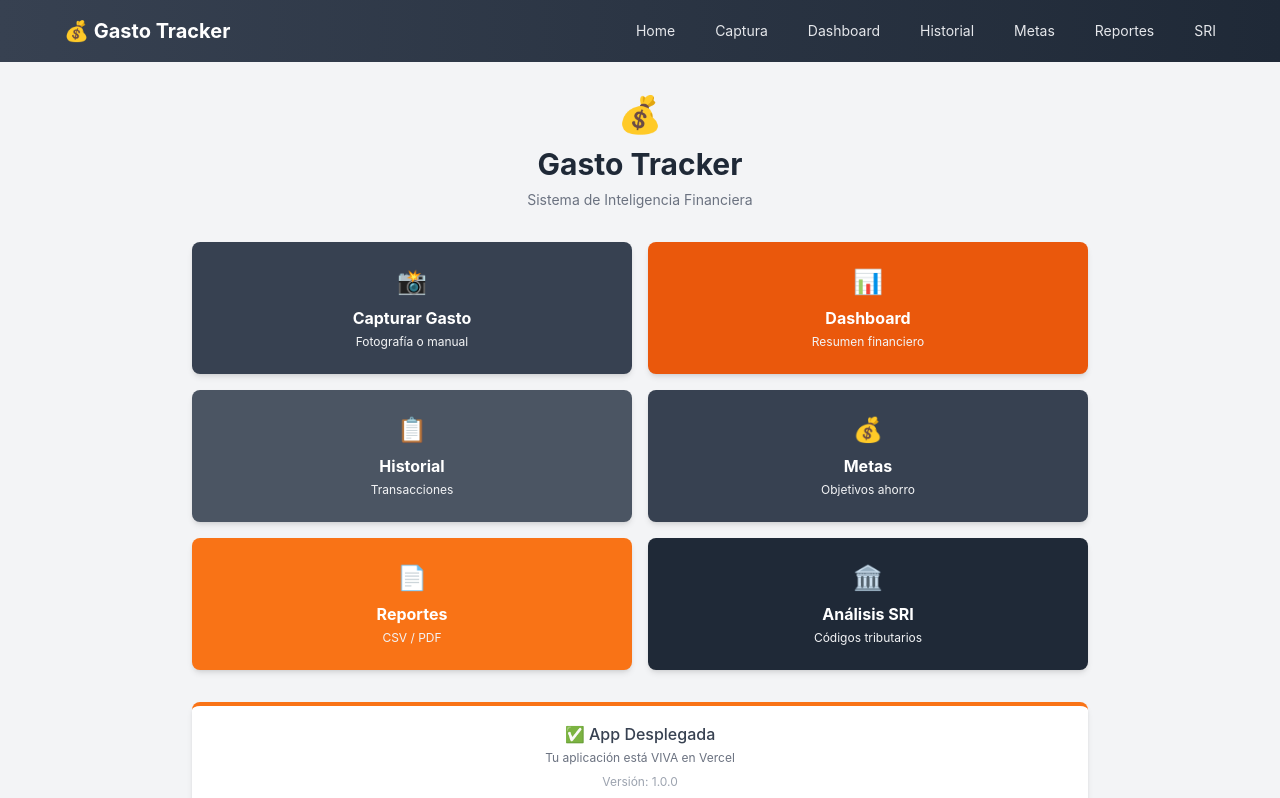
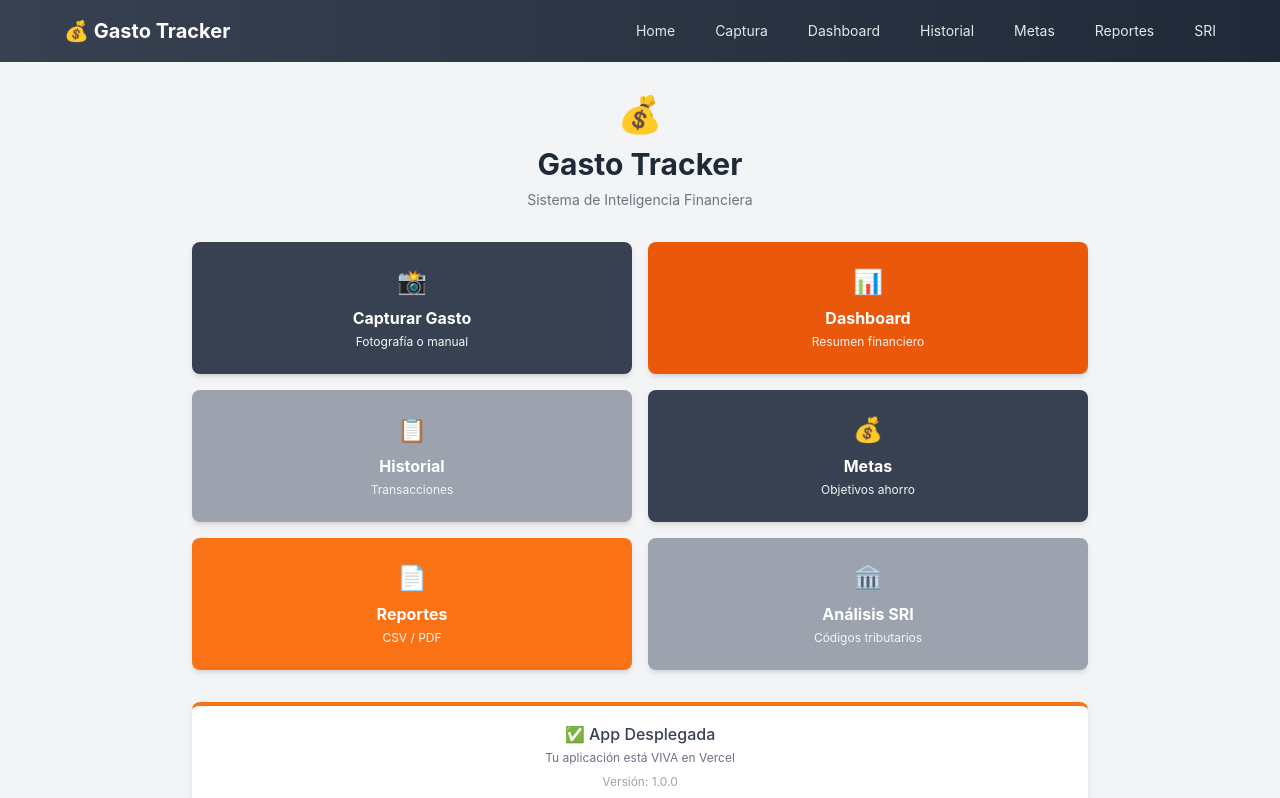
Before and after one commit to wilmanhf/gasto-tracker-app, a React (Vite) app: page / in a window 1280 px wide. Shown: the top 798 px of the page. Built offline with nearby package versions, Linux system fonts and the light colour scheme.

Commit message:
feat: agregar gris plata claro y alternar colores

```diff
--- a/src/pages/Home.jsx
+++ b/src/pages/Home.jsx
@@ -22,7 +22,7 @@ export default function Home() {
       icon: '📋',
       titulo: 'Historial',
       descripcion: 'Transacciones',
-      color: 'bg-gray-600 hover:bg-gray-700'
+      color: 'bg-gray-400 hover:bg-gray-500'
     },
     {
       to: '/metas',
@@ -43,7 +43,7 @@ export default function Home() {
       icon: '🏛️',
       titulo: 'Análisis SRI',
       descripcion: 'Códigos tributarios',
-      color: 'bg-gray-800 hover:bg-gray-900'
+      color: 'bg-gray-400 hover:bg-gray-500'
     }
   ];
 
```
